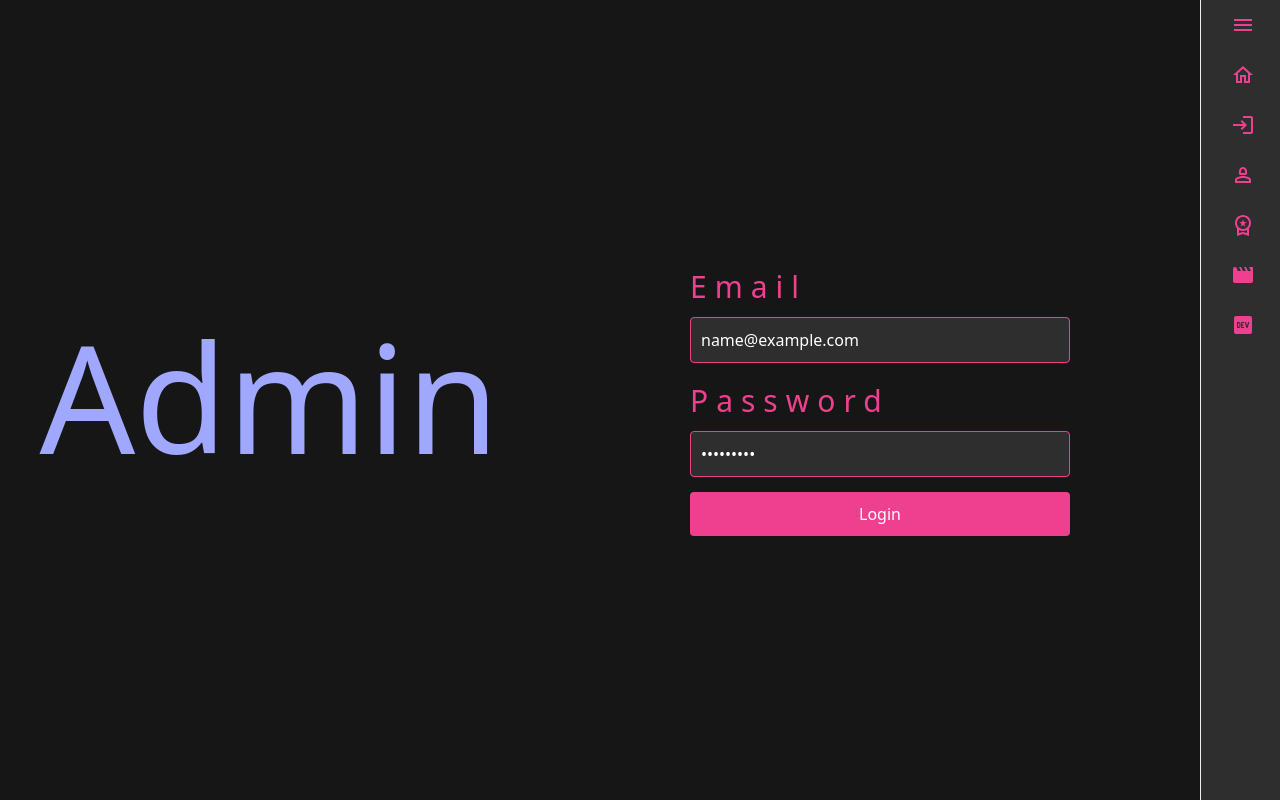
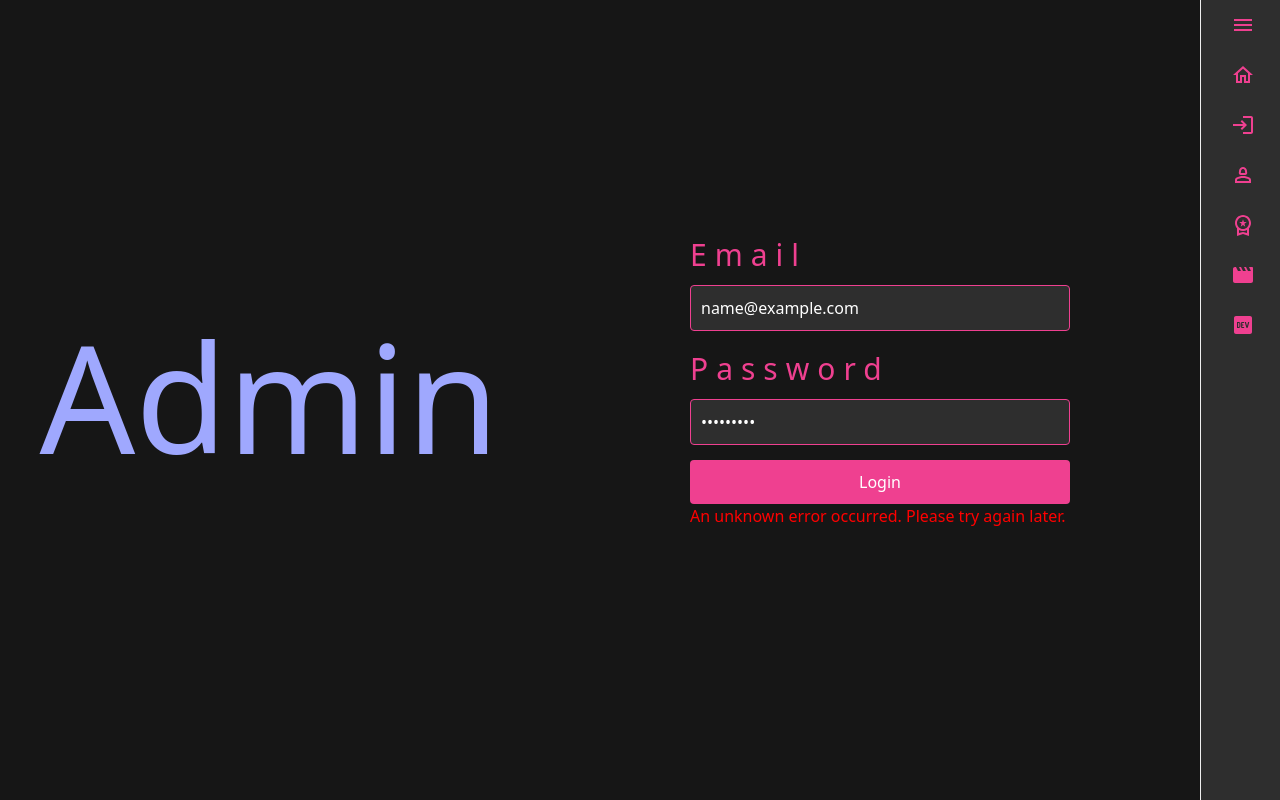
Before and after one commit to Isuru2701/Yolo2.0, a React (Create React App) app: page /admin in a window 1280 px wide. Both pictures are taken after typing "name@example.com", "Sample123" into the empty fields and a click on the button "Login". Built offline with nearby package versions, Linux system fonts and the light colour scheme; no server answers.

Commit message:
adding validation in admindashboard

```diff
--- a/src/components/admin/AdminDashboard.js
+++ b/src/components/admin/AdminDashboard.js
@@ -1,7 +1,11 @@
 import React from "react";
 import '../../styles/admin.css';
 import ChartComponent from "../elements/Chart";
+import Cookies from "js-cookie";
 export default function AdminDashboard() {
+    if (!Cookies.get('admin')) {
+        window.location.href = "/admin/";
+    }
     return (
         <>
             <div className='admin-dashboard-container'>
--- a/src/components/admin/AdminLogin.js
+++ b/src/components/admin/AdminLogin.js
@@ -53,6 +53,7 @@ export default function AdminLogin() {
                         <input type="password" id="password" name="password" required onChange={(e) => setPassword(e.target.value)} />
                     </div>
                     <button className='login-button' type="submit">Login</button>
+                    {error && <p className='error-message'>{error}</p>}
                     <br></br>
                 </form>
 
```
